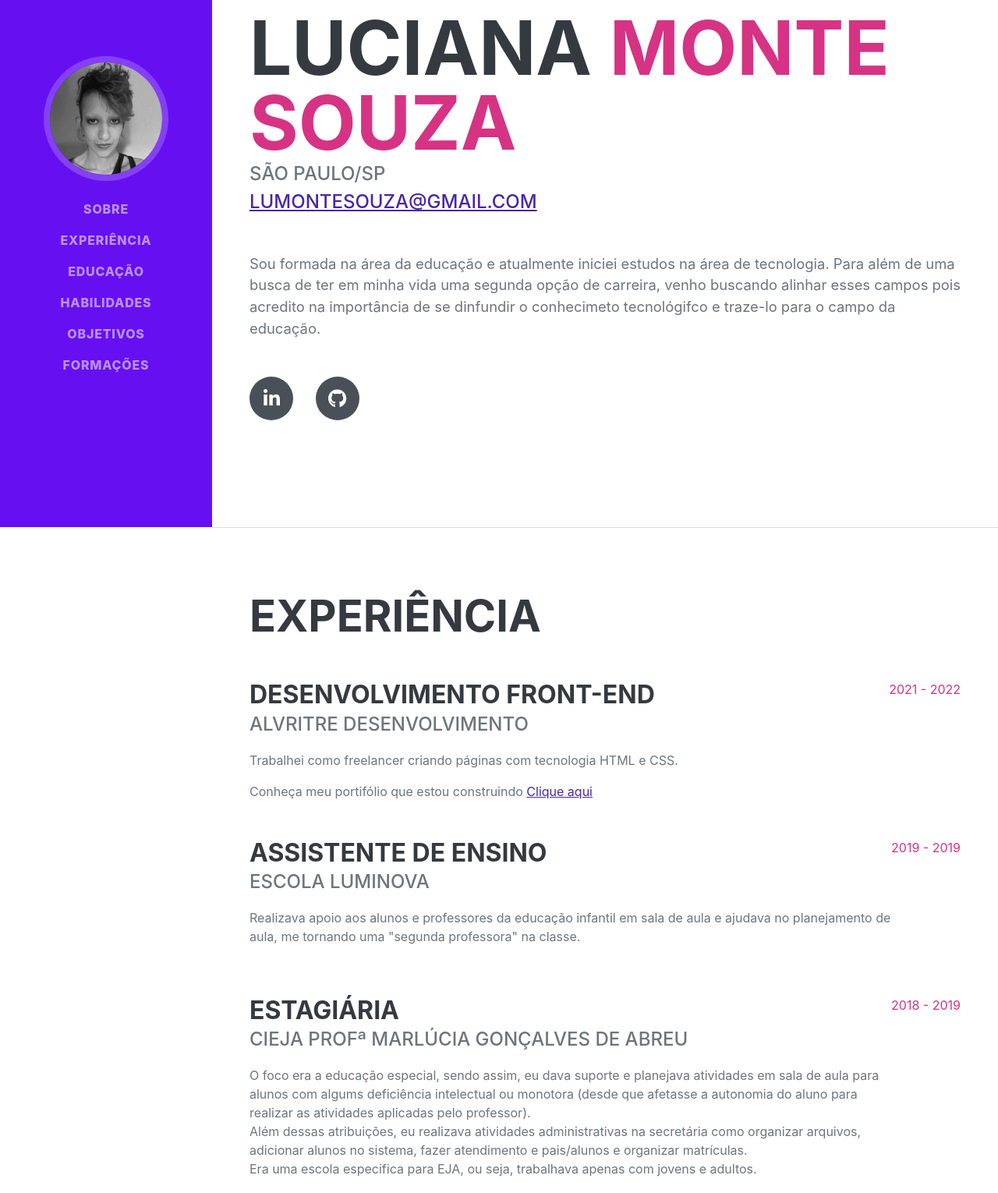
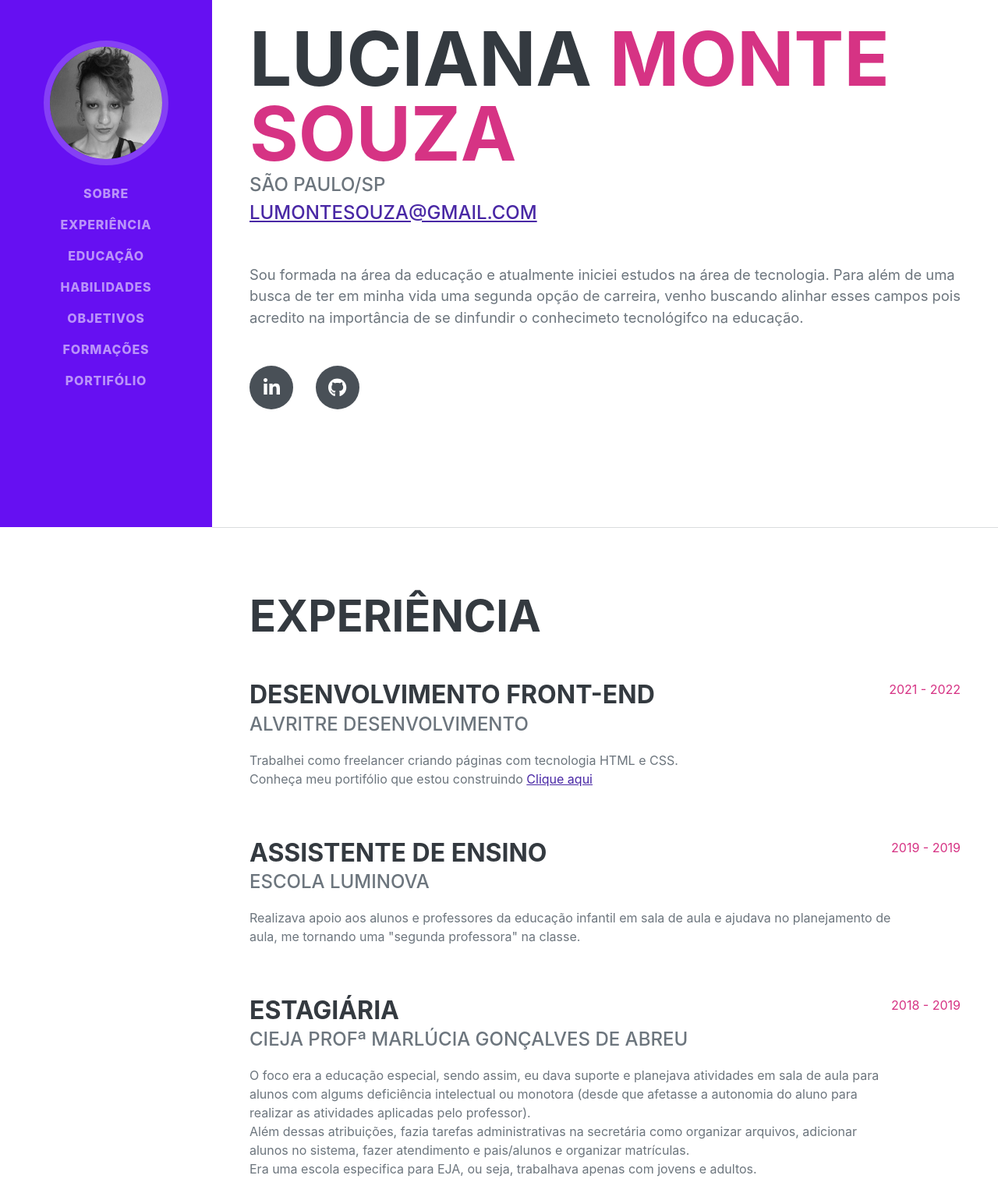
Before and after one commit to lumontexx/digital-cv, a plain HTML site: page index.html in a window 1280 px wide. Shown: the part 124-1654 px from the top of the page at 78% size. Drawn offline with nearby package versions, Linux system fonts and the light colour scheme; a script that the page names is missing; a web font is replaced by a local one.

Commit message:
adc de link de direcionamento portifolio no menu

```diff
--- a/index.html
+++ b/index.html
@@ -27,6 +27,7 @@
                     <li class="nav-item"><a class="nav-link js-scroll-trigger" href="#skills">Habilidades</a></li>
                     <li class="nav-item"><a class="nav-link js-scroll-trigger" href="#interests">Objetivos</a></li>
                     <li class="nav-item"><a class="nav-link js-scroll-trigger" href="#awards">Formações</a></li>
+                    <li class="nav-item"><a class="nav-link js-scroll-trigger" href="https://github.com/lumontexx" target="_blank">Portifólio</a></li>
                 </ul>
             </div>
         </nav>
@@ -43,8 +44,7 @@
                     </div>
                     <p class="lead mb-5">Sou formada na área da educação e atualmente iniciei estudos na área de tecnologia.
                         Para além de uma busca de ter em minha vida uma segunda opção de carreira, venho buscando alinhar
-                        esses campos pois acredito na importância de se dinfundir o conhecimeto tecnológifco
-                        e traze-lo para o campo da educação.
+                        esses campos pois acredito na importância de se dinfundir o conhecimeto tecnológifco na educação.
                     </p>
                     <div class="social-icons">
                         <a class="social-icon" href="https://www.linkedin.com/in/luciana-monte-souza-024685226/" target="_blank"><i class="fab fa-linkedin-in"></i></a>
@@ -61,10 +61,11 @@
                             <h3 class="mb-0">Desenvolvimento front-end</h3>
                             <div class="subheading mb-3">Alvritre Desenvolvimento</div>
                             <p>
-                                Trabalhei como freelancer criando páginas com tecnologia HTML e CSS.
+                                Trabalhei como freelancer criando páginas com tecnologia HTML e CSS.<br>
+                                <span>
+                                    Conheça meu portifólio que estou construindo <a href="https://lumontexx.github.io/portifolio/" target="_blank">Clique aqui</a>
+                                </span>
                             </p>
-                            <span>Conheça meu portifólio que estou construindo <a href="https://lumontexx.github.io/portifolio/" target="_blank">Clique aqui</a>
-                            </span>
                         </div>
                         <div class="flex-shrink-0"><span class="text-primary"> 2021 - 2022</span></div>
                     </div>
@@ -87,7 +88,7 @@
                                 O foco era a educação especial, sendo assim, eu dava suporte e planejava atividades em sala de aula
                                 para alunos com algums deficiência intelectual ou monotora (desde que afetasse a autonomia do aluno
                                 para realizar as atividades aplicadas pelo professor). <br>
-                                Além dessas atribuições, eu realizava atividades administrativas na secretária como organizar arquivos,
+                                Além dessas atribuições, fazia tarefas administrativas na secretária como organizar arquivos,
                                 adicionar alunos no sistema, fazer atendimento e pais/alunos e organizar matrículas. <br>
                                 Era uma escola especifica para EJA, ou seja, trabalhava apenas com jovens e adultos.
                             </p>
@@ -153,18 +154,16 @@
                 </div>
             </section>
             <hr class="m-0" />
-            <!-- Interests-->
             <section class="resume-section" id="interests">
                 <div class="resume-section-content">
                     <h2 class="mb-5">Objetivos</h2>
-                    <p>Tenho como objetivo por em prática meu estudos em tecnologia, seja atuando na área de front-end como no ambito escolar.
+                    <p>Tenho como objetivo por em prática meu estudos em tecnologia, seja atuando na área de front-end como no âmbito escolar.
                     Estou aberta as oportunidades de carreira dentro ou fora das área citadas, pois acredito que tenho uma grande facilidade em aprender coisas novas,
                     me adaptar e entregar um bom trabalho.
                     </p>
                 </div>
             </section>
             <hr class="m-0" />
-            <!-- Awards-->
             <section class="resume-section" id="awards">
                 <div class="resume-section-content">
                     <h2 class="mb-5">Certificados e Formações</h2>
```
